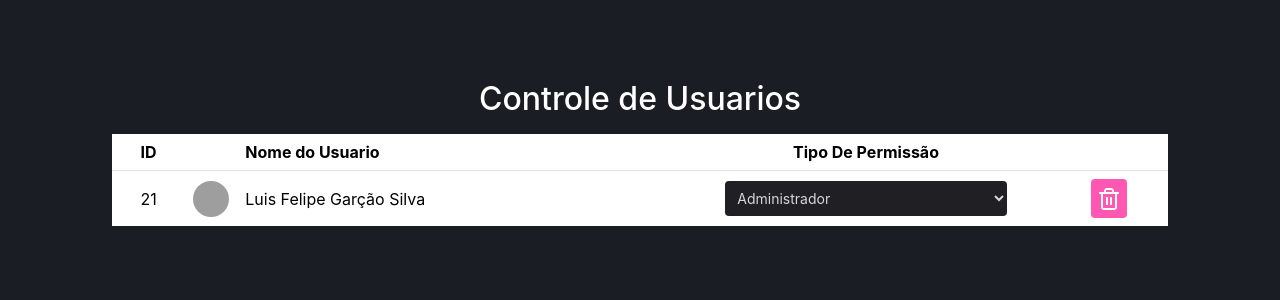
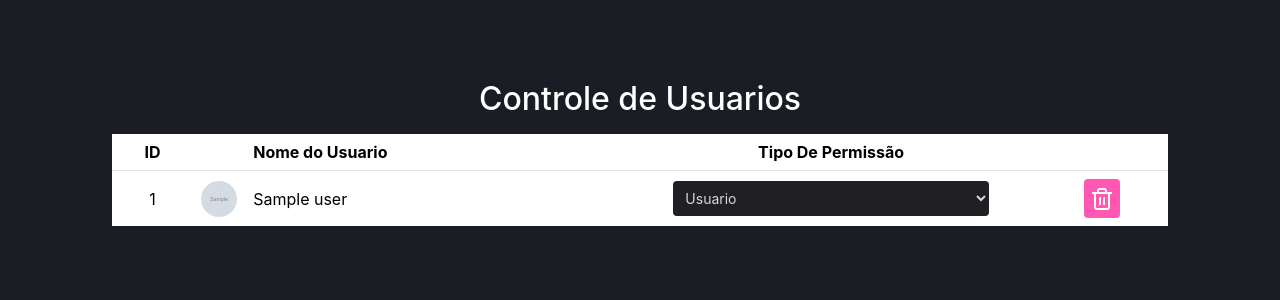
Before and after one commit to felipegarcao/projeto_php, a PHP site: template App/Views/user/list-user.php in a window 1280 px wide. Shown: the top 300 px of the page. Run offline with PHP 8.4, Linux system fonts and the light colour scheme; the template is opened without the code that fills it: most values are stand-ins (such as "Sample title", 1, 10 or a date in 2020); grey boxes marked "Sample" are stand-in pictures; some libraries are stand-ins or nearby versions; grey boxes are pictures that could not be loaded.

Commit message:
exibindo a lista de usuarios

```diff
--- a/App/Controllers/UserController.php
+++ b/App/Controllers/UserController.php
@@ -51,6 +51,9 @@ class UserController extends Controller
         $this->auth();
         $user = new UserDAO;
         self::setViewParam('user', $user->getById($_SESSION['idUser']));
+        $users = new UserDAO;
+        self::setViewParam('users', $users->listar());
+
         $this->render('/user/list-user');
 
 
--- a/App/Views/layouts/menu.php
+++ b/App/Views/layouts/menu.php
@@ -37,6 +37,10 @@
           <a class="popover-item" href="http://<?php echo APP_HOST; ?>/category/index">
             Categorias
           </a>
+
+          <a class="popover-item" href="http://<?php echo APP_HOST; ?>/user/list-user">
+            Usuários
+          </a>
 <?php
      }
 ?>
--- a/App/Views/user/list-user.php
+++ b/App/Views/user/list-user.php
@@ -1,6 +1,7 @@
 <div class="container">
   <h2 class="text-center" style="margin-top: 5rem;">Controle de Usuarios</h2>
   <table class="table">
+
     <thead>
       <th class="text-center">ID</th>
       <th class="text-center" style="width: 40px;"></th> <!-- AVATAr -->
@@ -8,19 +9,24 @@
       <th class="text-center">Tipo De Permissão</th>
       <th class="text-center"></th> <!-- Excluir -->
     </thead>
+
     <tbody>
+    <?php foreach ($viewVar['users'] as $user) { ?>
       <tr>
-        <td class="text-center">21</td>
+        <td class="text-center"><?= $user->getIdUser() ?></td>
         <td>
           <div class="avatar" style="height: 36px; width: 36px;">
-            <img src="http://github.com/felipegarcao.png" alt="" />
+          <img src="http://<?php echo APP_HOST; ?>/public/images/users/<?= $user->getAvatar() ?>" alt="user" />
           </div>
         </td>
-        <td>Luis Felipe Garção Silva</td>
+        <td><?= $user->getName() ?></td>
         <td class="text-center">
           <select class="select" name="idCategory" id="idCategory" required style="margin-bottom: 0px; width: 80%;">
+          <?php if ($user->getType() == "adm"){ ?>
             <option value="2">Administrador</option>
+            <?php } else {?>
             <option value="2">Usuario</option>
+            <?php } ?>
           </select>
         </td>
         <td class="text-right">
@@ -32,7 +38,7 @@
         </td>
       </tr>
 
-
+<?php }?>
 
     </tbody>
   </table>
```
Also changed, not shown: App/Models/DAO/UserDAO.php (+19 -2 lines).
